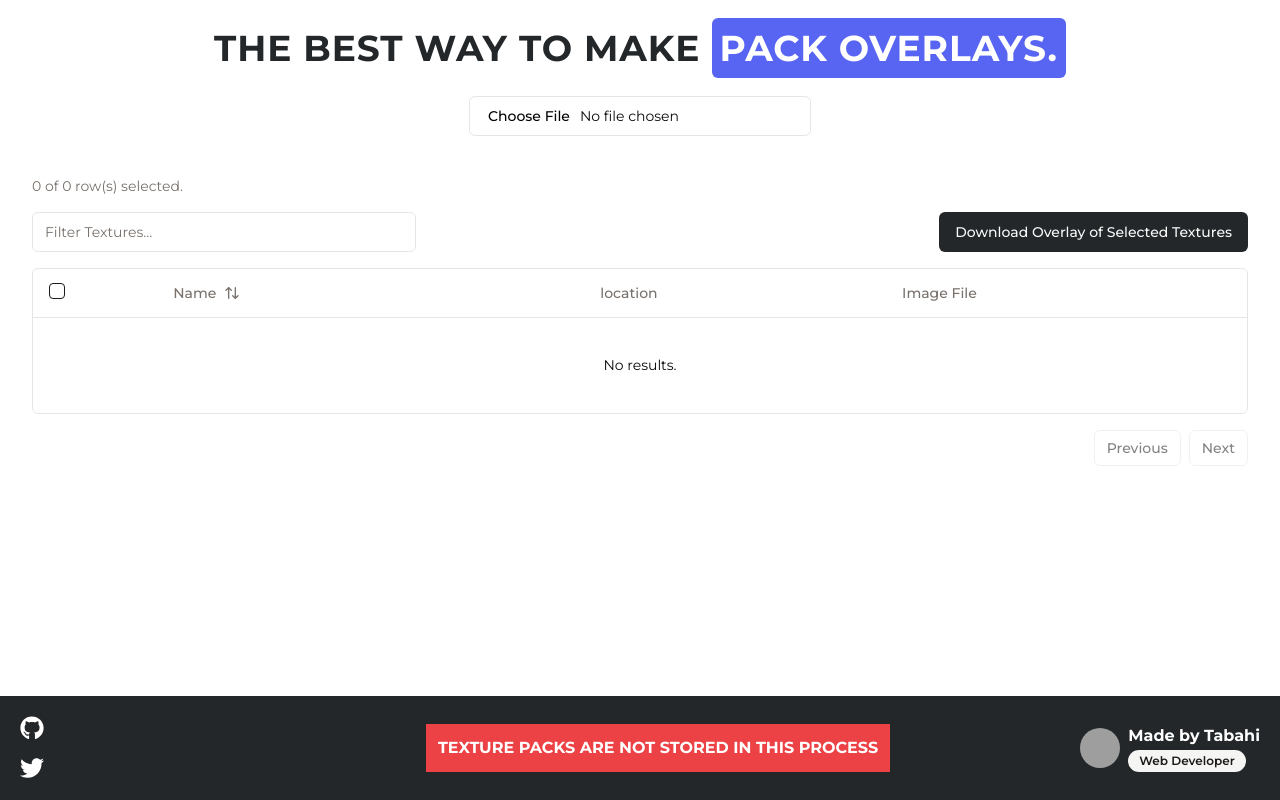
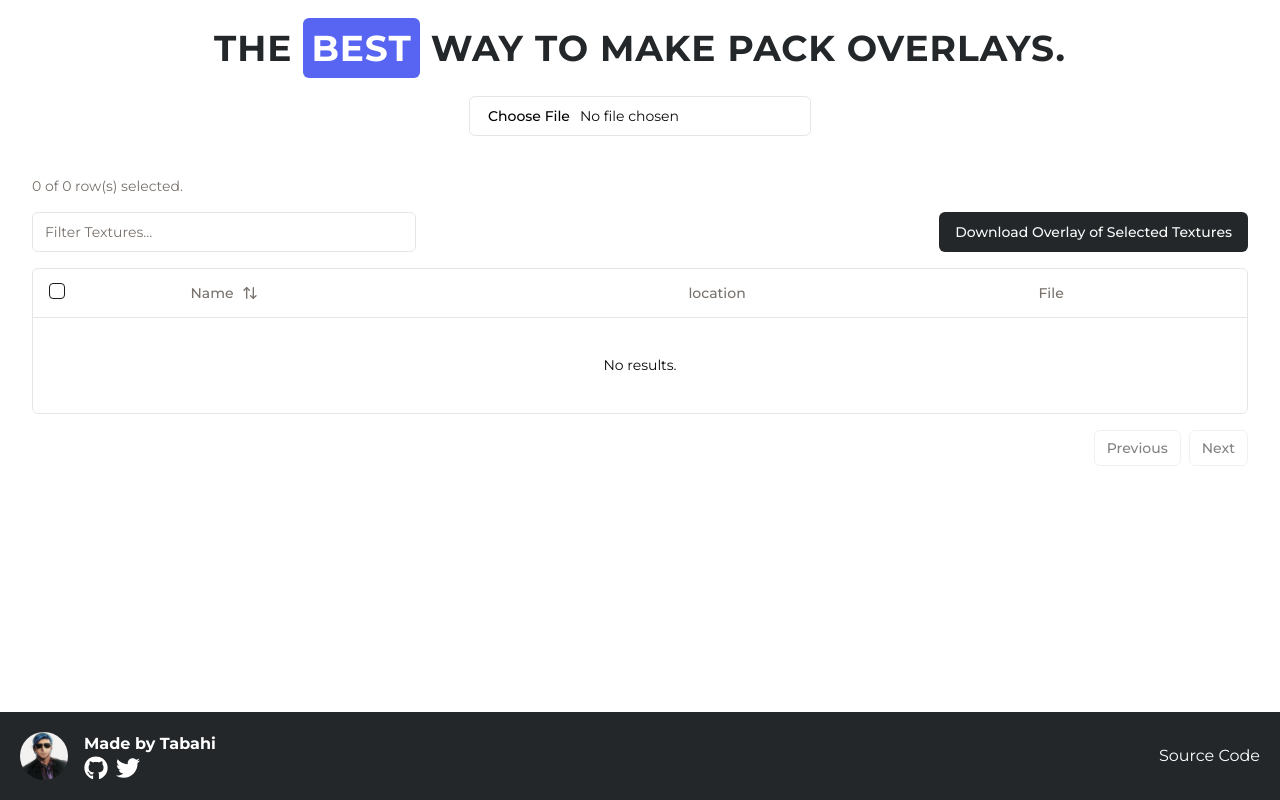
Before and after one commit to dhruv-kaushik/mcpackutils, a Next.js app: page / in a window 1280 px wide. Built offline with nearby package versions, Linux system fonts and the light colour scheme; grey boxes are pictures that could not be loaded.

Commit message:
finalize application

```diff
--- a/app/_components/columns.tsx
+++ b/app/_components/columns.tsx
@@ -66,7 +66,7 @@ export const columns: ColumnDef<PackData>[] = [
   },
   {
     accessorKey: "pack_file",
-    header: "Image File",
+    header: "File",
     cell: ({ row }) => {
       if (!(row.getValue("pack_location") as string).endsWith(".png")) {
         return (
--- a/app/_components/data-table.tsx
+++ b/app/_components/data-table.tsx
@@ -64,9 +64,28 @@ export function DataTable<TData, TValue>({
   });
   const handleDownload = async () => {
     const zip = new JSZip();
+    let packmeta;
+    table.getSortedRowModel().rows.forEach((row: any) => {
+      if ((row.original.pack_location as string) === "pack.mcmeta") {
+        packmeta = row.getValue("pack_file");
+      }
+    });
+
     table.getFilteredSelectedRowModel().rows.forEach((row: any) => {
+      if ((row.original.pack_location as string) === "pack.mcmeta") return;
+
       zip.file(row.original.pack_location, row.original.pack_file);
     });
+    let packMetaJson = JSON.parse(await new Response(packmeta).text());
+    zip.file(
+      "pack.mcmeta",
+      JSON.stringify({
+        pack: {
+          pack_format: packMetaJson.pack.pack_format || 1,
+          description: "Overlay Pack made using mcpackutils.vercel.app.",
+        },
+      })
+    );
     const content = await zip.generateAsync({ type: "blob" });
     saveAs(content, "pack_overlay.zip");
   };
--- a/app/_components/main.tsx
+++ b/app/_components/main.tsx
@@ -47,7 +47,7 @@ export function MainPackOverlay() {
       let packData = await Promise.all(packDataPromises);
       packData = packData.sort((a, b) =>
         a.pack_name.localeCompare(b.pack_name)
-      ); // Sort the array
+      );
       setData(packData);
       setLoading(false);
     };
--- a/app/page.tsx
+++ b/app/page.tsx
@@ -1,8 +1,5 @@
 "use client";
-import { Avatar, AvatarImage } from "@/components/ui/avatar";
 import { MainPackOverlay } from "./_components/main";
-import { Badge } from "@/components/ui/badge";
-import { AvatarFallback } from "@radix-ui/react-avatar";
 import { FaGithub, FaTwitter } from "react-icons/fa";
 export default function Home() {
   return (
@@ -12,53 +9,55 @@ export default function Home() {
           <div className="flex items-center justify-center p-5">
             <h1 className="p-2 rounded-md text-4xl font-bold text-[#23272a] tracking-wide uppercase">
               {" "}
-              The Best Way to Make
+              The
               {"   "}
               <span className="bg-[#5865f2] p-2 rounded-md text-4xl font-bold text-white tracking-wide uppercase">
-                Pack Overlays.
+                Best
               </span>
+              {"  "}Way to Make Pack Overlays.
             </h1>
           </div>
           <MainPackOverlay />
         </div>
+        <div>
           <footer className="flex items-center justify-between p-5 bg-[#23272a] text-white">
-          <div className="flex flex-col space-y-4">
+            <div className="flex items-center space-x-4">
+              <img
+                src="/avatar.png"
+                alt="@tabahi"
+                className="w-12 h-12 rounded-full"
+              />
+              <div>
+                <div className="font-bold">Made by Tabahi</div>
+                <div className="flex space-x-2">
                   <a
-              href="https://www.github.com/dhruv-kaushik"
+                    href="https://github.com/dhruv-kaushik"
                     target="_blank"
                     rel="noopener noreferrer"
-              className="hover:text-green-600"
                   >
                     <FaGithub size={24} />
                   </a>
                   <a
-              href="https://www.twitter.com/tabah_i"
+                    href="https://twitter.com/tabah_i"
                     target="_blank"
                     rel="noopener noreferrer"
-              className="hover:text-[#1DA1F2]"
                   >
                     <FaTwitter size={24} />
                   </a>
                 </div>
-          <div className="text-center ml-48 bg-[#ed4245] font-bold p-3 uppercase">
-            <p>Texture Packs are not stored in this process</p>{" "}
-          </div>
-          <div className="flex items-center">
-            <Avatar>
-              <AvatarImage
-                src="https://github.com/dhruv-kaushik/mcpackutils/blob/main/public/avatar.png"
-                alt="@tabahi"
-              />
-              <AvatarFallback>A</AvatarFallback>
-            </Avatar>
-            <div className="ml-2">
-              <div className="font-bold">Made by Tabahi</div>
-              <div className="space-x-2">
-                <Badge variant="secondary">Web Developer</Badge>
               </div>
             </div>
+            <div>
+              <a
+                href="https://github.com/dhruv-kaushik/mcpackutils"
+                target="_blank"
+                rel="noopener noreferrer"
+              >
+                Source Code
+              </a>
             </div>
           </footer>
+        </div>
       </div>
     </>
   );
```
Also changed, not shown: public/avatar.png, 1 other file (tests, documents, lock files or other folders). Lines whose indentation alone changed are shown as unchanged.
